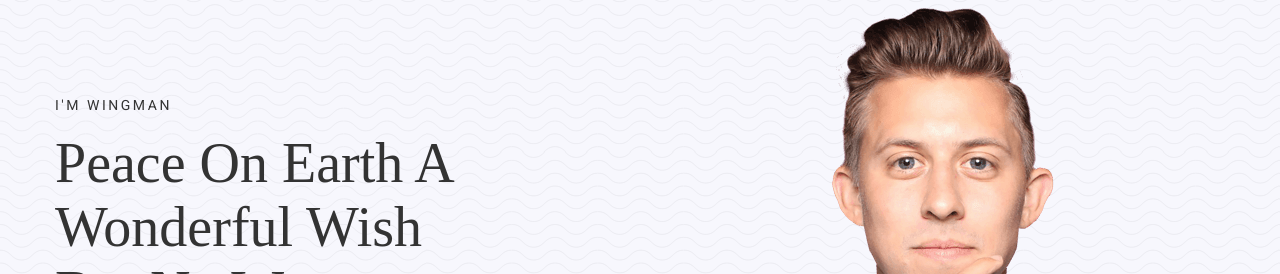
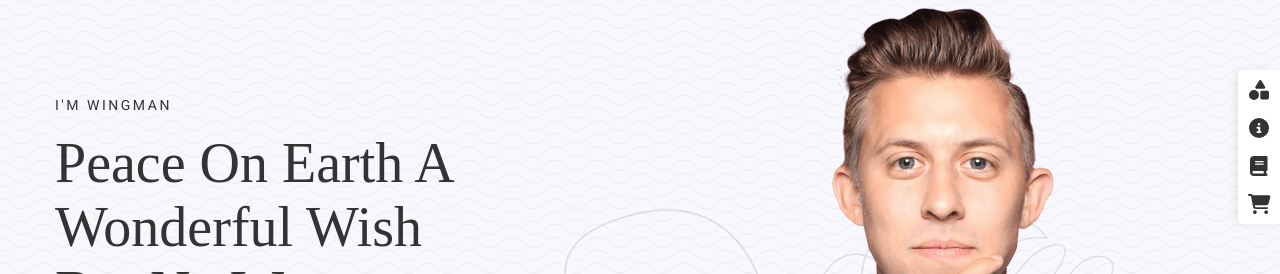
Before and after one commit to MaryChiodelli/proj-html-vuejs, a Vue app: page / in a window 1280 px wide. Shown: the part 130-404 px from the top of the page. Built offline with nearby package versions, Linux system fonts and the light colour scheme.

Commit message:
add tools in hero

```diff
--- a/src/components/MainContent.vue
+++ b/src/components/MainContent.vue
@@ -2,6 +2,12 @@
   <main>
     <section class="hero">
       <div class="container">
+        <ul class="tools">
+          <li class="tool-icon"><font-awesome-icon icon="fa-solid fa-shapes" size="lg" /></li>
+          <li class="tool-icon"><font-awesome-icon icon="fa-solid fa-circle-info" size="lg" /></li>
+          <li class="tool-icon"><font-awesome-icon icon="fa-solid fa-book" size="lg" /></li>
+          <li class="tool-icon mb-0"><font-awesome-icon icon="fa-solid fa-cart-shopping" size="lg" /></li>
+        </ul>
         <div class="row">
           <div class="col hero-content">
             <div class="detail">I'm wingman</div>
@@ -31,8 +37,28 @@ export default {
   .hero {
     padding-top: 80px;
     margin-top: -80px;
-    background-image: url('../assets/background-pattern-wavify.png');
+    background: url('../assets/home-movation-shape-face-600x534.png') right 20% bottom -30%  no-repeat,
+                url('../assets/background-pattern-wavify.png');
     background-color: #F7F7FD;
+
+    .tools {
+      padding: 10px;
+      border-radius: 4px 0 0 4px;
+      position: absolute;
+      top: 200px;
+      right: 0;
+      background-color: #fff;
+      box-shadow: -3px 0 10px -2px rgb(0 0 0 / 10%);
+      text-align: center;
+
+      .tool-icon {
+        margin-bottom: 18px;
+      }
+
+      .mb-0 {
+        margin-bottom: 0;
+      }
+    }
 
     .row {
       align-items: center;
--- a/src/main.js
+++ b/src/main.js
@@ -15,9 +15,13 @@ import { faLinkedin } from '@fortawesome/free-brands-svg-icons'
 import { faAngleDown } from '@fortawesome/free-solid-svg-icons'
 import { faSquareFacebook } from '@fortawesome/free-brands-svg-icons'
 import { faArrowRight } from '@fortawesome/free-solid-svg-icons'
+import { faShapes } from '@fortawesome/free-solid-svg-icons'
+import { faCircleInfo } from '@fortawesome/free-solid-svg-icons'
+import { faBook } from '@fortawesome/free-solid-svg-icons'
+import { faCartShopping } from '@fortawesome/free-solid-svg-icons'
 
 /* add icons to the library */
-library.add(faTwitter, faFacebookF, faInstagram, faLinkedin, faAngleDown, faSquareFacebook, faArrowRight)
+library.add(faTwitter, faFacebookF, faInstagram, faLinkedin, faAngleDown, faSquareFacebook, faArrowRight, faShapes, faCircleInfo, faBook, faCartShopping)
 
 /* add font awesome icon component */
 Vue.component('font-awesome-icon', FontAwesomeIcon)
```
